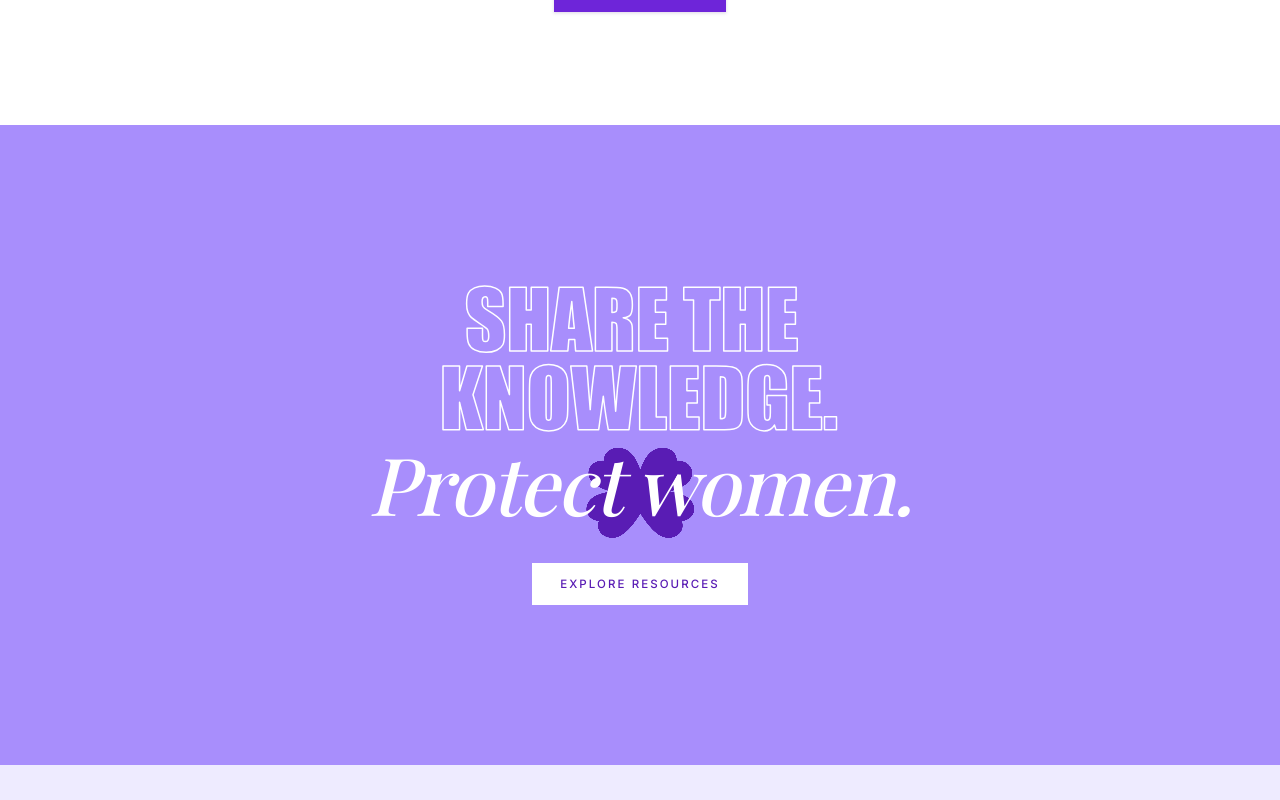
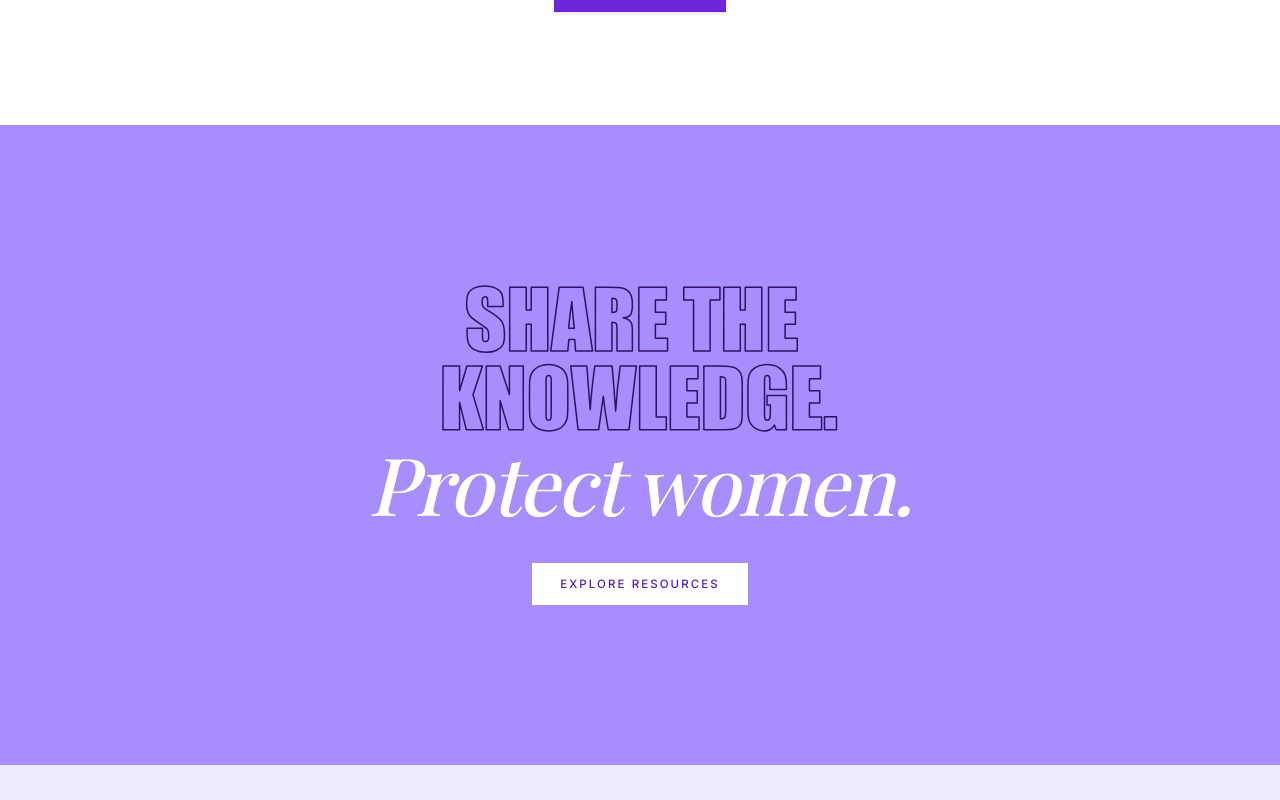
Before and after one commit to PhilaniNcube/purple-project, a Next.js app: page / in a window 1280 px wide. Shown: the part 4100-4900 px from the top of the page. Built offline with nearby package versions, Linux system fonts and the light colour scheme; a web font is replaced by a local one.

Commit message:
remove the clover svg

```diff
--- a/src/components/know-the-facts.tsx
+++ b/src/components/know-the-facts.tsx
@@ -15,7 +15,7 @@ import { Button } from "@/components/ui/button";
  *
  * The band is deliberately quiet — no artwork, no motion — so the call to action
  * reads as the natural next step after the figures rather than competing with
- * the clover band below it.
+ * the knowledge band below it.
  */
 export function KnowTheFacts() {
   return (
--- a/src/components/share-the-knowledge.tsx
+++ b/src/components/share-the-knowledge.tsx
@@ -4,49 +4,26 @@ import * as React from "react";
 import { useGSAP } from "@gsap/react";
 import gsap from "gsap";
 import { DrawSVGPlugin } from "gsap/DrawSVGPlugin";
-import { ScrollTrigger } from "gsap/ScrollTrigger";
-import { useLenis } from "lenis/react";
 import Link from "next/link";
 
 import { Container, Script, Section } from "@/components/ds";
 import { Button } from "@/components/ui/button";
 
-gsap.registerPlugin(useGSAP, DrawSVGPlugin, ScrollTrigger);
+gsap.registerPlugin(useGSAP, DrawSVGPlugin);
 
 /**
  * "Share the knowledge. Protect women."
  *
- * A full-bleed brand band whose backdrop is the four-leaf clover artwork from
- * the prototype. The clover is decorative and scroll-linked: a scrubbed
- * ScrollTrigger grows it as the band travels through the viewport, so its
- * leaves spill past the band and overlap the sections above and below.
- *
- * Two details make that spill work:
- *
- * - The band carries a stacking context (`isolate` + `z-10`), which lifts it —
- *   and therefore the clover bleeding out of it — above its neighbouring
- *   sections, while the clover's own `-z-10` still keeps it behind this band's
- *   headline. Overflow is clipped on the x-axis only (`overflow-x-clip`), so
- *   the enlarged artwork can bleed vertically but can never create a sideways
- *   scrollbar.
- * - `perspective` on the clover layer gives the scrubbed `rotateX` real depth,
- *   and `will-change: transform` keeps the animated SVG on its own compositor
- *   layer so the scrub stays smooth.
+ * A full-bleed brand band carrying the headline lockup on its own: the outline
+ * type is drawn on as the band scrolls in, with nothing behind it to compete.
  *
  * The headline mirrors `straight-from`: "SHARE THE KNOWLEDGE." is the outline
  * SVG from `public/images/SHARE THE KNOWLEDGE.svg`, split into its `M…Z`
  * subpaths and drawn on with DrawSVGPlugin as the band scrolls in, followed by
- * the italic serif accent at the same `text-script-xl` size.
+ * the italic serif accent at the same `text-script-xl` size. The band's ground
+ * is `brand-400`, so the outline is stroked in `brand-950` — a deep step down
+ * the ramp — to keep it legible against the light purple.
  */
-
-/**
- * Clover geometry, from `public/images/clover.svg`. That export's own viewBox
- * (1134 × 806) crops the top and bottom leaves, so this component uses a
- * viewBox fitted to the path's true bounds (`x 64→1070`, `y -83.5→889.5`) with
- * an even margin, showing the whole clover.
- */
-const CLOVER_PATH =
-  "M566.987 639.726C510.037 740.145 413.576 903.243 294.877 888.575C254.257 883.562 219.669 863.059 200.097 834.996C175.069 799.086 170.761 759.107 181.88 715.801C105.195 706.391 52.6771 639.706 66.0938 561.804C84.2291 456.66 182.988 421.53 283.757 402.301C177.572 362.939 66.1759 305.58 72.8638 186.836C77.254 108.852 140.645 56.4649 218.274 62.2994C214.786 18.9107 229.598 -19.5475 257.088 -46.5422C284.578 -73.5368 324.541 -86.9725 366.186 -82.6994C482.424 -70.7018 534.163 54.9447 567.028 162.595C599.77 55.0679 651.837 -70.825 767.91 -82.6994C809.35 -86.9315 848.329 -74.3175 876.927 -46.46C905.524 -18.6025 919.146 19.1161 915.741 62.0939C993 56.7525 1056.88 109.057 1061.19 186.754C1067.8 305.786 956.689 362.774 850.298 402.342C949.549 421.612 1046.71 455.016 1067.22 558.106C1082.9 636.912 1030.58 706.638 951.683 715.883C975.398 796.579 929.937 871.893 849.724 887.054C725.567 910.557 629.188 742.898 566.987 639.726Z";
 
 /** Mask-path geometry from the exported "SHARE THE KNOWLEDGE" artwork. */
 const OUTLINE_PATH =
@@ -61,44 +38,17 @@ const OUTLINE_SUBPATHS = OUTLINE_PATH.match(/M[^M]+/g) ?? [];
 export function ShareTheKnowledge() {
   const root = React.useRef<HTMLDivElement>(null);
 
-  // Keep ScrollTrigger's measurements in step with Lenis' smooth scroll.
-  const syncScrollTrigger = React.useCallback(() => ScrollTrigger.update(), []);
-  useLenis(syncScrollTrigger);
-
   useGSAP(
     () => {
-      const clover = root.current?.querySelector<SVGElement>("[data-clover]");
+      if (!root.current) return;
+
       const paths = gsap.utils.toArray<SVGPathElement>("[data-draw]", root.current);
-      const section = root.current?.closest("section") ?? root.current;
-      if (!clover || !root.current) return;
+      const section = root.current.closest("section") ?? root.current;
 
       const mm = gsap.matchMedia();
 
       mm.add("(prefers-reduced-motion: no-preference)", () => {
-        // --- Clover: grows as the band rises into view ---------------------
-        // Growth runs from the moment the section enters the viewport until
-        // its bottom is 110vh from the bottom of the screen, then it holds.
-        if (section) {
-          gsap.fromTo(
-            clover,
-            { scale: 0.15, rotateX: 32, yPercent: 6, transformOrigin: "50% 50%" },
-            {
-              scale: 1,
-              rotateX: 0,
-              yPercent: 0,
-              ease: "none",
-              scrollTrigger: {
-                trigger: section,
-                start: "top bottom",
-                end: "bottom bottom+=110vh",
-                scrub: true,
-              },
-            },
-          );
-        }
-
         // --- Outline headline: drawn on as the band scrolls in -------------
-        if (paths.length) {
         gsap.set(paths, { drawSVG: "0%" });
 
         const timeline = gsap.timeline({
@@ -118,15 +68,9 @@ export function ShareTheKnowledge() {
           // Fire once the band has risen to roughly 72% of the viewport.
           { rootMargin: "0px 0px -28% 0px" },
         );
-          if (section) observer.observe(section);
+        observer.observe(section);
 
         return () => observer.disconnect();
-        }
-      });
-
-      // Reduced motion: a single, static clover drawn in full.
-      mm.add("(prefers-reduced-motion: reduce)", () => {
-        gsap.set(clover, { scale: 1 });
       });
 
       return () => mm.revert();
@@ -138,7 +82,7 @@ export function ShareTheKnowledge() {
     <Section
       id="knowledge"
       tone="brand"
-      className="isolate z-10 flex min-h-[80svh] items-center overflow-x-clip bg-brand-400 text-white"
+      className="flex min-h-[80svh] items-center bg-brand-400 text-white"
     >
       {/* No-JS fallback: reveal the outline paths that the stylesheet hides. */}
       <noscript>
@@ -146,40 +90,20 @@ export function ShareTheKnowledge() {
       </noscript>
 
       <div ref={root} className="relative w-full">
-        {/* Clover backdrop — grows and spills on scroll. Horizontal overflow is
-            clipped at the band edge so the enlarged artwork can't create a
-            sideways scrollbar; vertical overflow stays visible so the leaves
-            still spill onto the bands above and below. */}
-        <div
-          aria-hidden
-          className="pointer-events-none absolute inset-0 -z-10 flex items-center justify-center [perspective:1000px] will-change-transform"
-        >
-          <svg
-            data-clover
-            viewBox="14 -134 1106 1074"
-            className="h-[95svh] w-auto max-w-none shrink-0 will-change-transform"
-          >
-            <path
-              d={CLOVER_PATH}
-              fill="currentColor"
-              className="text-brand-800"
-            />
-          </svg>
-        </div>
-
         {/* Headline lockup */}
         <Container className="relative flex flex-col items-center text-center">
           {/* "SHARE THE KNOWLEDGE." — stroke-only type, drawn on scroll. Given
               its own fluid size with a 24px ceiling so it sits close in scale
               to the "Protect women." accent; `max-w-full` lets it shrink rather
-              than overflow on narrow viewports. */}
+              than overflow on narrow viewports. The band is `brand-400`, so the
+              stroke drops to `brand-950` for legibility. */}
           <span className="block text-[clamp(1rem,0.7rem+1vw,1.5rem)]">
             <svg
               viewBox="0 0 398 148"
               fill="none"
               role="img"
               aria-label="Share the knowledge."
-              className="mx-auto block h-auto w-[16.5em] max-w-full"
+              className="mx-auto block h-auto w-[16.5em] max-w-full text-brand-950"
             >
               {OUTLINE_SUBPATHS.map((d, index) => (
                 <path
```
Also changed, not shown: 2 other files (tests, documents, lock files or other folders). Lines whose indentation alone changed are shown as unchanged.
